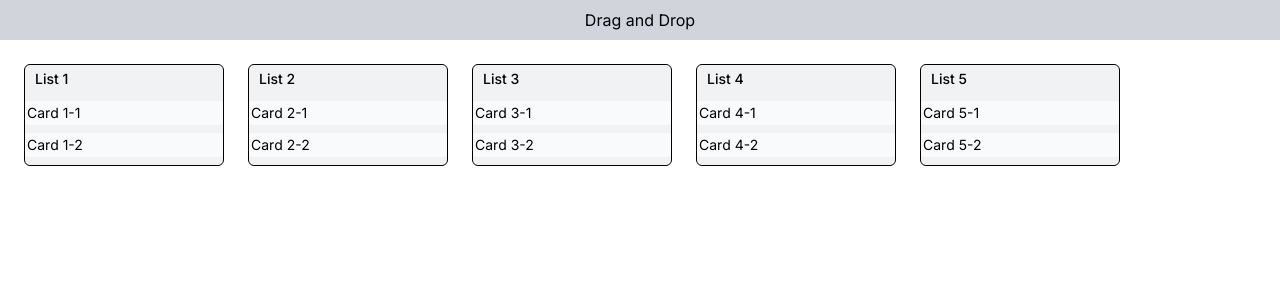
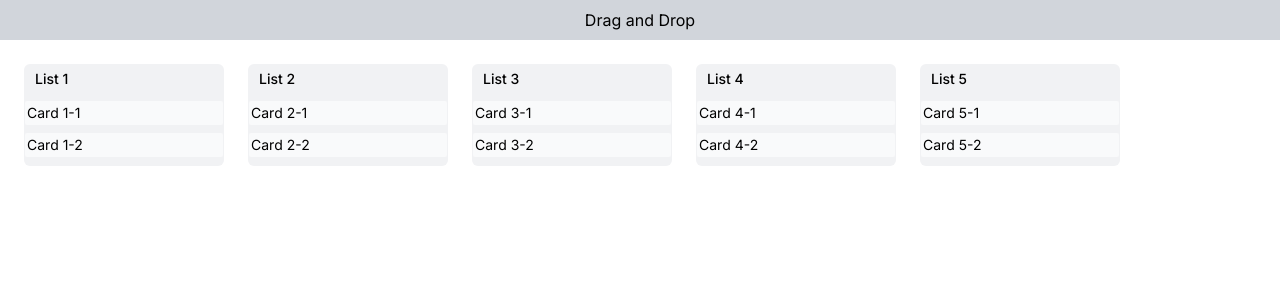
Before and after one commit to ryananhtuan-nguyen/dragndrop, a Next.js app: page / in a window 1280 px wide. Shown: the top 300 px of the page. Built offline with nearby package versions, Linux system fonts and the light colour scheme.

Commit message:
remove border

```diff
--- a/components/list-item.tsx
+++ b/components/list-item.tsx
@@ -20,7 +20,7 @@ export const ListItem = ({ data, index }: ListItemProps) => {
           onClick={() => console.log('ITEM', data.id)}
         >
           <div
-            className="w-full rounded-md pb-2 border border-black bg-[#f1f2f4]"
+            className="w-full rounded-md pb-2 border border-transparent bg-[#f1f2f4]"
             {...provided.dragHandleProps}
           >
             <div className="w-full text-sm px-2.5 py-1 h-7 font-medium border-transparent">
```
